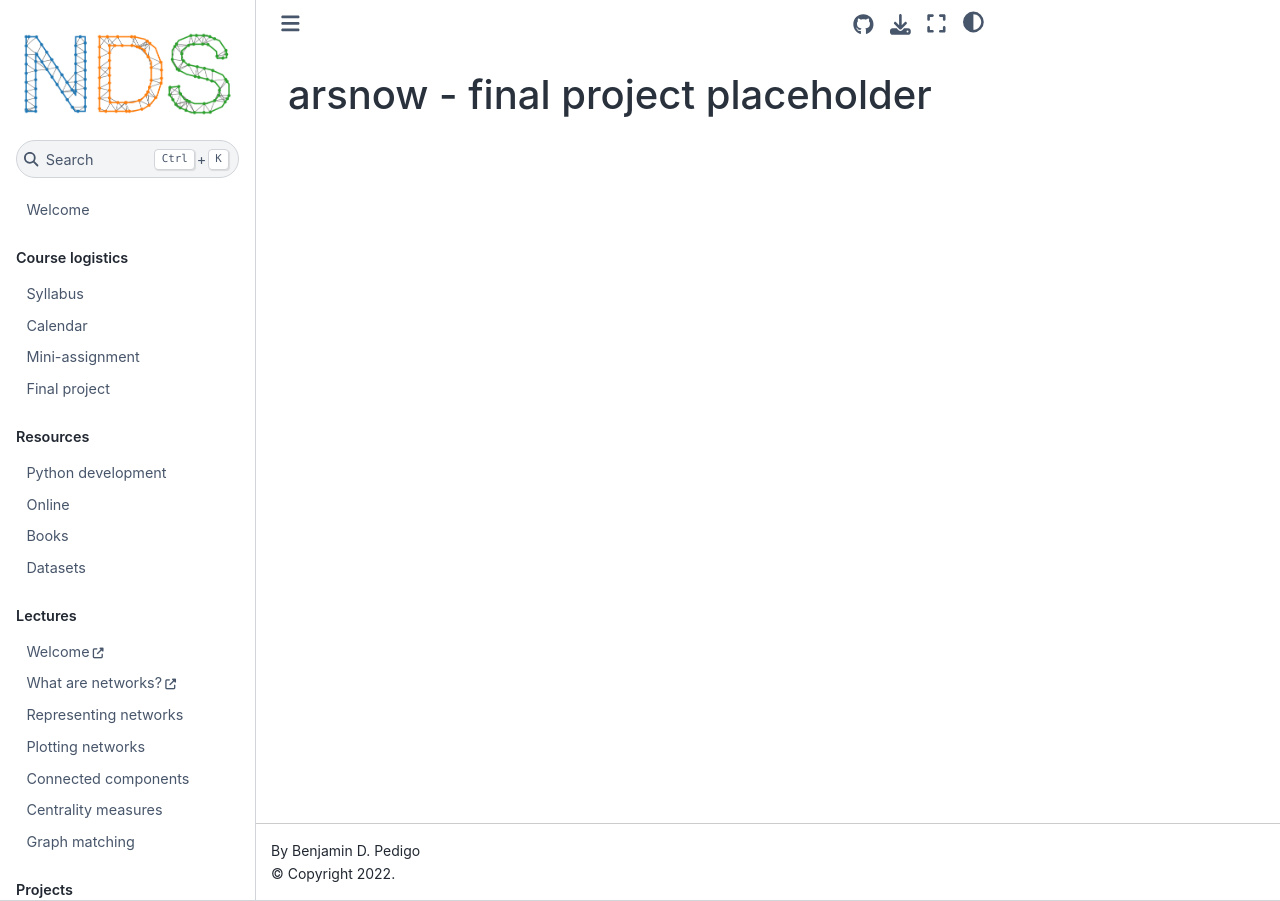
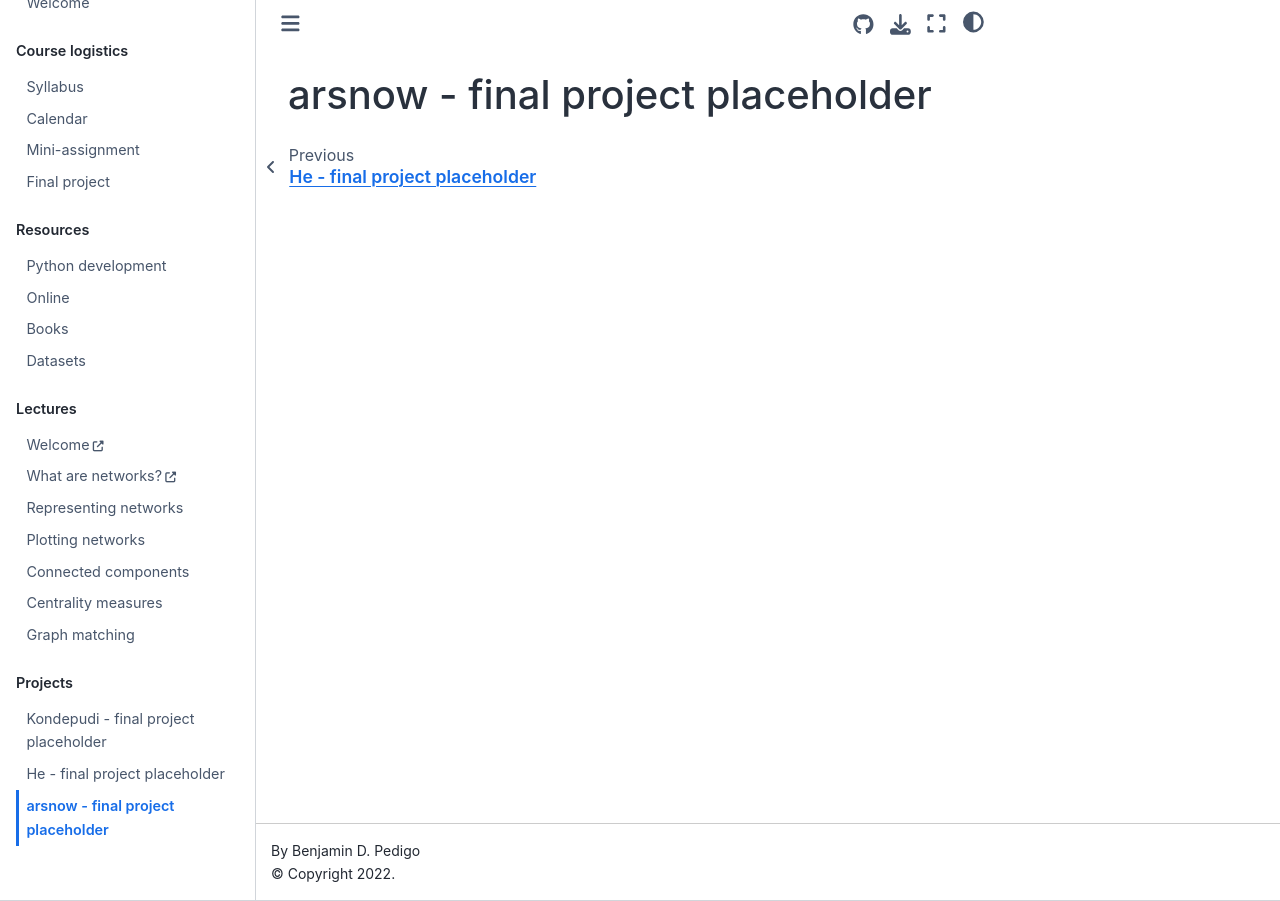
Before and after one commit to bdpedigo/networks-course, a Jupyter Book: the page built from docs/arsnow.md, in a window 1280 px wide. Built offline with Jupyter Book 1.0.4 settings and Sphinx 7.4.7 and the Sphinx Book theme 1.1.4, drawn with Linux system fonts in a browser that asks for light colours; pages that are not in the unit, such as notebooks, are missing from menus.

Commit message:
Modified _toc.yml

```diff
--- a/docs/_toc.yml
+++ b/docs/_toc.yml
@@ -35,3 +35,4 @@ parts:
   - file: modaressanavi.md
   - file: kondepudi.md
   - file: he.md
+  - file: arsnow.md
```
